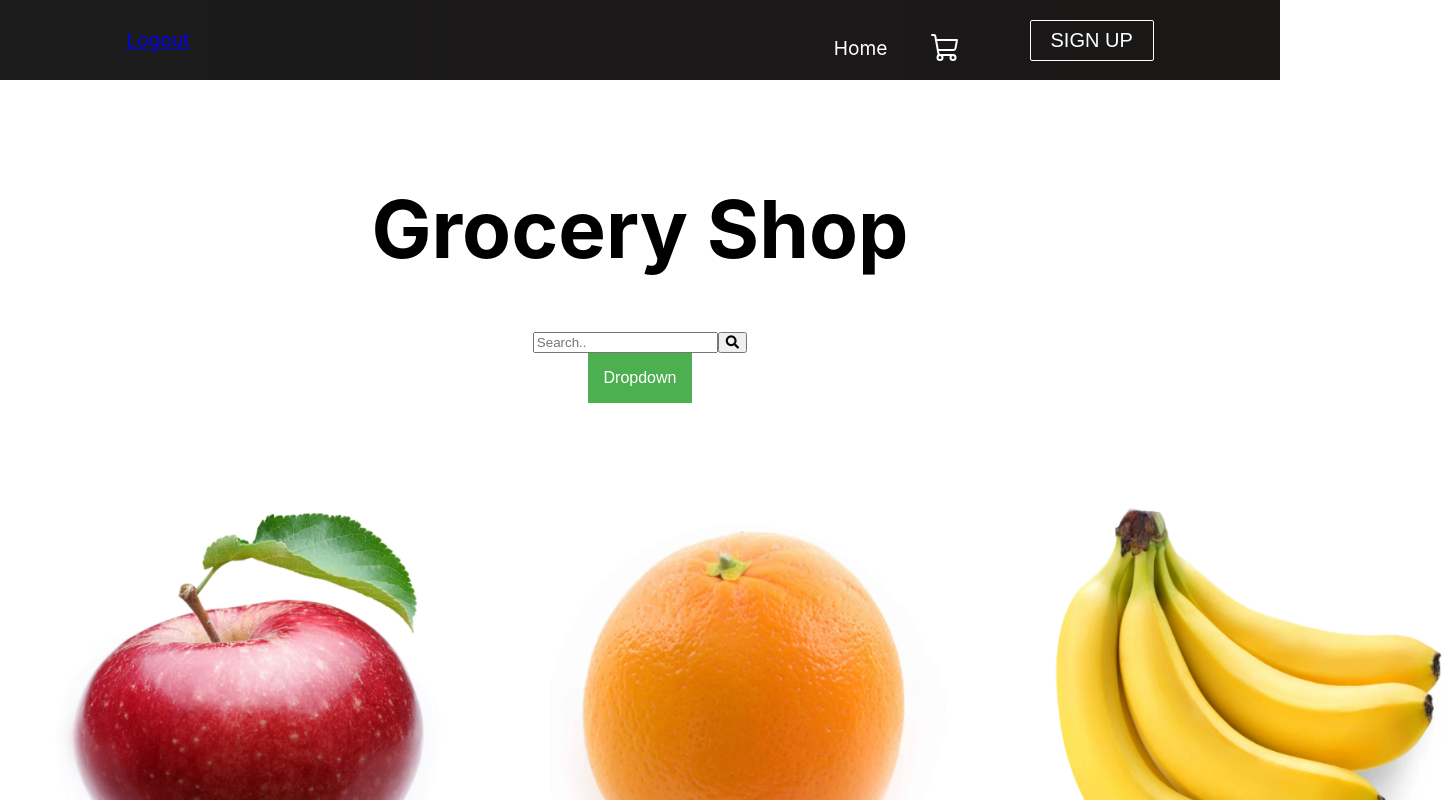
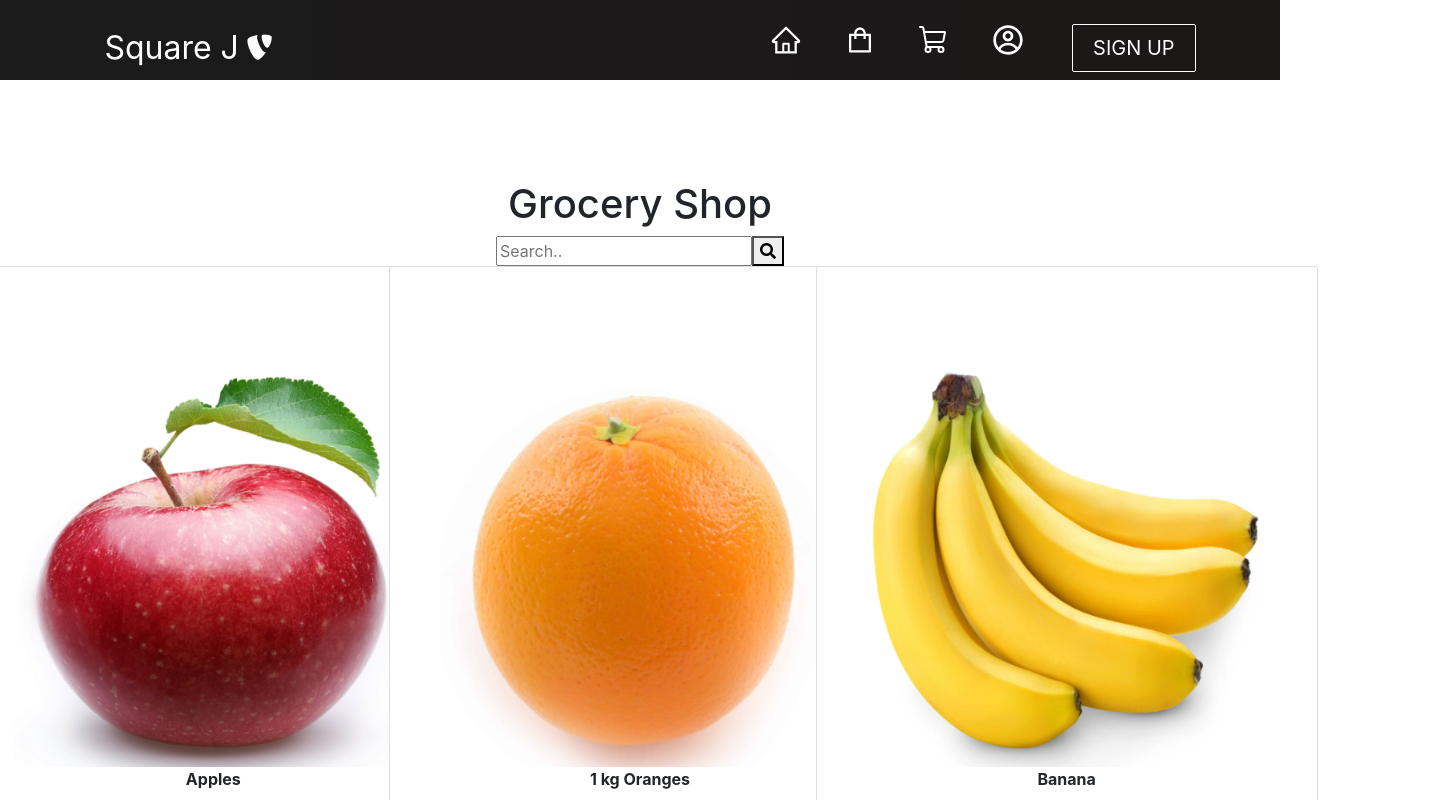
Before and after one commit to gaoaaron1/SquareJ, a React (Create React App) app in the folder frontend/: page /shop in a window 1280 px wide. Shown: the top 800 px of the page, 1450 px wide, since content can reach past the window. Built offline with nearby package versions, Linux system fonts and the light colour scheme.

Commit message:
Implemented new GUI system

```diff
--- a/frontend/package.json
+++ b/frontend/package.json
@@ -1,5 +1,5 @@
 {
-  "name": "squarej",
+  "name": "Squarej",
   "version": "0.1.0",
   "private": true,
   "dependencies": {
@@ -10,6 +10,7 @@
     "phosphor-react": "^1.4.1",
     "react": "^18.2.0",
     "react-dom": "^18.2.0",
+    "react-icons": "^4.10.1",
     "react-router-dom": "^6.11.2",
     "web-vitals": "^2.1.4"
   },
@@ -38,6 +39,8 @@
     ]
   },
   "devDependencies": {
+    "eslint": "^8.0.0",
+    "eslint-config-react-app": "^7.0.1",
     "react-scripts": "^5.0.1"
   }
 }
--- a/frontend/public/index.html
+++ b/frontend/public/index.html
@@ -20,6 +20,7 @@
       href="https://fonts.googleapis.com/css2?family=PT+Sans:wght@700&display=swap"
       rel="stylesheet"
     />
+    <link href="https://cdn.jsdelivr.net/npm/bootstrap@5.1.3/dist/css/bootstrap.min.css" rel="stylesheet" integrity="sha384-1BmE4kWBq78iYhFldvKuhfTAU6auU8tT94WrHftjDbrCEXSU1oBoqyl2QvZ6jIW3" crossorigin="anonymous">
 
     <!--
       manifest.json provides metadata used when your web app is installed on a
--- a/frontend/src/App.js
+++ b/frontend/src/App.js
@@ -1,33 +1,34 @@
 import React, { useState } from "react";
 import './App.css';
-import {BrowserRouter as Router, Routes, Route } from 'react-router-dom'
+import { BrowserRouter as Router, Routes, Route } from 'react-router-dom';
 import Navbar from "./components/navbar";
 import Shop from "./pages/shop/shop";
 import { Cart } from "./pages/cart/cart";
 import { ShopContextProvider } from './context/shop-context';
 import Register from './pages/register/register';
 import Login from './pages/login/login';
-
+import Profile from './pages/profile/profile';
+import Home from './pages/home/home';
 
 function App() {
-
+  const [loginStatus, setLoginStatus] = useState(false);
+  const [loggedIn, setLoggedIn] = useState(false);
 
   return (
     <div className="App">
       <ShopContextProvider>
         <Router>
+          <Navbar loginStatus={loginStatus} loggedIn={loggedIn}/>
 
-          <Navbar />
-
-          {/*Navigation routes*/}
+          {/* Navigation routes */}
           <Routes>
-              <Route path="/login" element={<Login />} />
-              <Route path="/register" element={<Register />} />
-              <Route path="/shop" element={<Shop />} />
-              <Route path="/cart" element={<Cart />} />
+            <Route path="/" element={<Home />} />
+            <Route path="/login" element={<Login setLoginStatus={setLoginStatus} setLoggedIn={setLoggedIn}/>} />
+            <Route path="/register" element={<Register />} />
+            <Route path="/shop" element={<Shop />} />
+            <Route path="/cart" element={<Cart />} />
+            <Route path="/profile" element={<Profile />} />
           </Routes>
-
-
         </Router>
       </ShopContextProvider>
     </div>
--- a/frontend/src/components/Button.jsx
+++ b/frontend/src/components/Button.jsx
@@ -19,7 +19,7 @@ export const Button = ({
   const checkButtonSize = SIZES.includes(buttonSize) ? buttonSize : SIZES[0];
 
   return (
-    <Link to="/sign-up" className="btn-mobile">
+    <Link to="/register" className="btn-mobile">
       <button
         className={`btn ${checkButtonStyle} ${checkButtonSize}`}
         onClick={onClick}
--- a/frontend/src/components/navbar.jsx
+++ b/frontend/src/components/navbar.jsx
@@ -1,18 +1,19 @@
 import React, { useState, useEffect } from 'react';
 import { Link } from 'react-router-dom';
 import { ShoppingCart } from 'phosphor-react';
+import { AiOutlineHome } from 'react-icons/ai';
+import { CgProfile } from 'react-icons/cg';
+import { AiOutlineShopping } from 'react-icons/ai';
 import './navbar.css';
 import { Button } from './Button';
 
-const Navbar = () => {
-  // Use state for clicking
+const Navbar = ({ loginStatus, loggedIn }) => {
   const [click, setClick] = useState(false);
   const [button, setButton] = useState(false);
 
   const handleClick = () => setClick(!click);
   const closeMobileMenu = () => setClick(false);
 
-  // Method for setting button based on window size
   const showButton = () => {
     if (window.innerWidth <= 960) {
       setButton(false);
@@ -27,40 +28,67 @@ const Navbar = () => {
 
   window.addEventListener('resize', showButton);
 
+  const handleLoginStatusClick = () => {
+    console.log(loginStatus);
+  };
+
+
+  //Items used for navigation
+  function NavigationItem(props) {
+    return (
+      <>
+        {/* Navigation Item */}
+        <li className='nav-item'>
+          <Link to={props.navigationName} className='nav-links' onClick={closeMobileMenu}>
+            <props.iconName size={32} />
+          </Link>
+        </li>
+      </>
+    )
+  }
+
+
+
   return (
     <>
       <nav className="navbar">
         <div className="navbar-container">
+
+          <Link to="/" className="navbar-logo" onClick={closeMobileMenu}>
+            Square J <i className='fab fa-typo3' />
+          </Link>
+
+          {loggedIn ? (
             <Link to="/login" className="active" onClick={closeMobileMenu}>
               Logout
             </Link>
+          ) : null}
+
+
+
+          {/* Menu Icon navigation */}
           <div className="menu-icon" onClick={handleClick}>
             <i className={click ? 'fas fa-times' : 'fas fa-bars'} />
           </div>
           <ul className={click ? 'nav-menu active' : 'nav-menu'}>
 
-                  {/* Navigation Item */}
-                  <li className='nav-item'>
-                    <Link to='/shop' className='nav-links' onClick={closeMobileMenu}>
-                      Home
-                    </Link>
-                  </li>
 
-                  {/* Navigation Item */}
-                  <li className='nav-item'>
-                    <Link to='/cart' className='nav-links' onClick={closeMobileMenu}>
-                    <ShoppingCart size={32} />
-                    </Link>
-                  </li>
+
+
+            {/* Navigation Bar item function */}
+            <NavigationItem iconName={AiOutlineHome} navigationName={'/'} />
+            <NavigationItem iconName={AiOutlineShopping} navigationName={'/shop'} />
+            <NavigationItem iconName={ShoppingCart} navigationName={'/cart'} />
+            <NavigationItem iconName={CgProfile} navigationName={'/profile'} />
 
           </ul>
 
-            {button && <Button buttonStyle='btn--outline'>SIGN UP
 
-                </Button>}
+          {button && <Button buttonStyle='btn--outline'>SIGN UP</Button>}
+
+
         </div>
-
-      </nav>
+      </nav >
     </>
   );
 };
--- /dev/null
+++ b/frontend/src/pages/home/home.css
@@ -0,0 +1,72 @@
+video {
+    object-fit: cover;
+    width: 100%;
+    height: 100%;
+    position: fixed;
+    z-index: -1;
+  }
+
+  .hero-container {
+    /* background: url('/images/img-home.jpg') center center/cover no-repeat; */
+    height: 100vh;
+    width: 100%;
+    display: flex;
+    flex-direction: column;
+    justify-content: center;
+    align-items: center;
+    box-shadow: inset 0 0 0 1000px rgba(0, 0, 0, 0.2);
+    object-fit: contain;
+  }
+
+  .hero-container > h1 {
+    color: #fff;
+    font-size: 100px;
+    margin-top: -100px;
+  }
+
+  .hero-container > p {
+    margin-top: 8px;
+    color: #fff;
+    font-size: 32px;
+    font-family: 'Trebuchet MS', 'Lucida Sans Unicode', 'Lucida Grande',
+      'Lucida Sans', Arial, sans-serif;
+  }
+
+  .hero-btns {
+    margin-top: 32px;
+  }
+
+  .hero-btns .btn {
+    margin: 6px;
+  }
+
+  .fa-play-circle {
+    margin-left: 4px;
+  }
+
+  @media screen and (max-width: 960px) {
+    .hero-container > h1 {
+      font-size: 70px;
+      margin-top: -150px;
+    }
+  }
+
+  @media screen and (max-width: 768px) {
+    .hero-container > h1 {
+      font-size: 50px;
+      margin-top: -100px;
+    }
+
+    .hero-container > p {
+      font-size: 30px;
+    }
+
+    .btn-mobile {
+      display: block;
+      text-decoration: none;
+    }
+
+    .btn {
+      width: 100%;
+    }
+  }
--- /dev/null
+++ b/frontend/src/pages/home/home.jsx
@@ -0,0 +1,28 @@
+import React from 'react'
+import './home.css';
+import { Button } from '../../components/Button';
+
+export default function home() {
+  return (
+
+    <div className='hero-container'>
+
+      <video src="/videos/video-2.mp4" autoPlay loop muted />
+
+      <h1>Welcome to SquareJ</h1>
+
+      <p>Let us begin!</p>
+
+      <div className="hero-btns">
+        <Button
+          className='btns'
+          buttonStyle='btn--outline'
+          buttonSize='btn--large'
+        >
+          GET STARTED
+        </Button>
+
+      </div>
+    </div>
+  )
+}
--- a/frontend/src/pages/login/login.jsx
+++ b/frontend/src/pages/login/login.jsx
@@ -13,8 +13,9 @@ export default function Login() {
     const [password, setPassword] = useState("");
 
     const [loginStatus, setLoginStatus] = useState("");
+    const [loggedIn, setLoggedIn] = useState(false);
 
-    //Login function
+    //Login function for handling submit
     const login = () => {
         Axios.post("http://127.0.0.1:3001/login", {
             username: username,
@@ -25,7 +26,9 @@ export default function Login() {
             if (response.data.message) {
                 setLoginStatus(response.data.message);
             } else {
+
                 setLoginStatus(response.data[0].username);
+                setLoggedIn(true);
                 navigate("/shop");
             }
 
--- /dev/null
+++ b/frontend/src/pages/profile/profile.js
@@ -0,0 +1,72 @@
+import React from 'react';
+
+export default function Profile() {
+  return (
+    <>
+    <form className="row g-3 needs-validation" noValidate>
+      <div className="col-md-4">
+        <label htmlFor="validationCustom01" className="form-label">First name</label>
+        <input type="text" className="form-control" id="validationCustom01" required />
+        <div className="valid-feedback">
+          Looks good!
+        </div>
+      </div>
+      <div className="col-md-4">
+        <label htmlFor="validationCustom02" className="form-label">Last name</label>
+        <input type="text" className="form-control" id="validationCustom02" required />
+        <div className="valid-feedback">
+          Looks good!
+        </div>
+      </div>
+      <div className="col-md-4">
+        <label htmlFor="validationCustomUsername" className="form-label">Username</label>
+        <div className="input-group has-validation">
+          <span className="input-group-text" id="inputGroupPrepend">@</span>
+          <input type="text" className="form-control" id="validationCustomUsername" aria-describedby="inputGroupPrepend" required />
+          <div className="invalid-feedback">
+            Please choose a username.
+          </div>
+        </div>
+      </div>
+      <div className="col-md-6">
+        <label htmlFor="validationCustom03" className="form-label">City</label>
+        <input type="text" className="form-control" id="validationCustom03" required />
+        <div className="invalid-feedback">
+          Please provide a valid city.
+        </div>
+      </div>
+      <div className="col-md-3">
+        <label htmlFor="validationCustom04" className="form-label">State</label>
+        <select className="form-select" id="validationCustom04" required>
+          <option selected disabled value="">Choose...</option>
+          <option>...</option>
+        </select>
+        <div className="invalid-feedback">
+          Please select a valid state.
+        </div>
+      </div>
+      <div className="col-md-3">
+        <label htmlFor="validationCustom05" className="form-label">Zip</label>
+        <input type="text" className="form-control" id="validationCustom05" required />
+        <div className="invalid-feedback">
+          Please provide a valid zip.
+        </div>
+      </div>
+      <div className="col-12">
+        <div className="form-check">
+          <input className="form-check-input" type="checkbox" value="" id="invalidCheck" required />
+          <label className="form-check-label" htmlFor="invalidCheck">
+            Agree to terms and conditions
+          </label>
+          <div className="invalid-feedback">
+            You must agree before submitting.
+          </div>
+        </div>
+      </div>
+      <div className="col-12">
+        <button className="btn btn-primary" type="submit">Submit form</button>
+      </div>
+    </form>
+    </>
+  );
+}
--- a/frontend/src/pages/shop/product.jsx
+++ b/frontend/src/pages/shop/product.jsx
@@ -29,6 +29,8 @@ export const Product = (props) => {
             <button className="addToCartBttn" onClick={() => addToCart(id)}>
               Add To Cart {cartItemAmount > 0 && <> ({cartItemAmount})</>}
             </button>
+
+
           </div>
 
         )
--- a/frontend/src/pages/shop/shop.jsx
+++ b/frontend/src/pages/shop/shop.jsx
@@ -1,42 +1,48 @@
-import React from 'react'
-import { PRODUCTS } from "../../products"
+import React, { useState } from 'react';
+import { PRODUCTS } from "../../products";
 import { Product } from "./product";
 import "./shop.css";
-import { useState } from "react";
-
-//Import icons
-import { ShoppingCart } from 'phosphor-react';
 
 export default function Shop() {
-
-  {/*Query state is used to type on search bar */}
   const [query, setQuery] = useState("");
 
-  {/*Filter products based on the search query */}
+  function Card(props) {
+    return (
+      <div className="card" style={{ "width:":"18rem", "height" : "40rem" }}>
+        <Product key={props.data.id} data={props.data} query={props.query} />
+      </div>
+
+    );
+  }
+
+  // Filter products based on the query
   const filteredProducts = PRODUCTS.filter((product) =>
     product.productName.toLowerCase().includes(query.toLowerCase())
   );
 
   return (
     <div className="Shop">
-
-      {/* Title for the page */}
       <div className="shopTitle">
         <h1> Grocery Shop </h1>
       </div>
 
-      {/* Search Bar */}
-      <div className = "searchBar">
-
-      <input type="text" placeholder="Search.." name="search" onChange={e => setQuery(e.target.value)} />
-      <button type="submit"><i class="fa fa-search"></i></button>
+      <div className="searchBar">
+        <input
+        type="text"
+        placeholder="Search.."
+        name="search"
+        value={query}
+        onChange={e => setQuery(e.target.value)}
+        />
+        <button type="submit">
+          <i className="fa fa-search"></i>
+        </button>
       </div>
 
-
-       {/* Drop down menu */}
-       <div class="dropdown">
-        <button class="dropbtn">Dropdown</button>
-        <div class="dropdown-content">
+      {/*
+      <div className="dropdown">
+        <button className="dropbtn">Dropdown</button>
+        <div className="dropdown-content">
           <a href="#">Link 1</a>
           <a href="#">Link 2</a>
           <a href="#">Link 3</a>
@@ -45,13 +51,13 @@ export default function Shop() {
           <a href="#">Link 3</a>
         </div>
       </div>
-
-
-      <div className="products"> {PRODUCTS.map((product) => (
-        <Product key={product.id} data={product} query={query} />
+  */}
+      <div className="products">
+        {/*<Card data={PRODUCTS[0]} query={query} /> */}
+        {filteredProducts.map((product) => (
+          <Card key={product.id} data={product} query={query} />
         ))}
       </div>
-
     </div>
-  )
+  );
 }
```
Also changed, not shown: frontend/src/pages/shop/shop.css (+15 -0 lines), 2 other files (tests, documents, lock files or other folders). Lines whose indentation alone changed are shown as unchanged.
